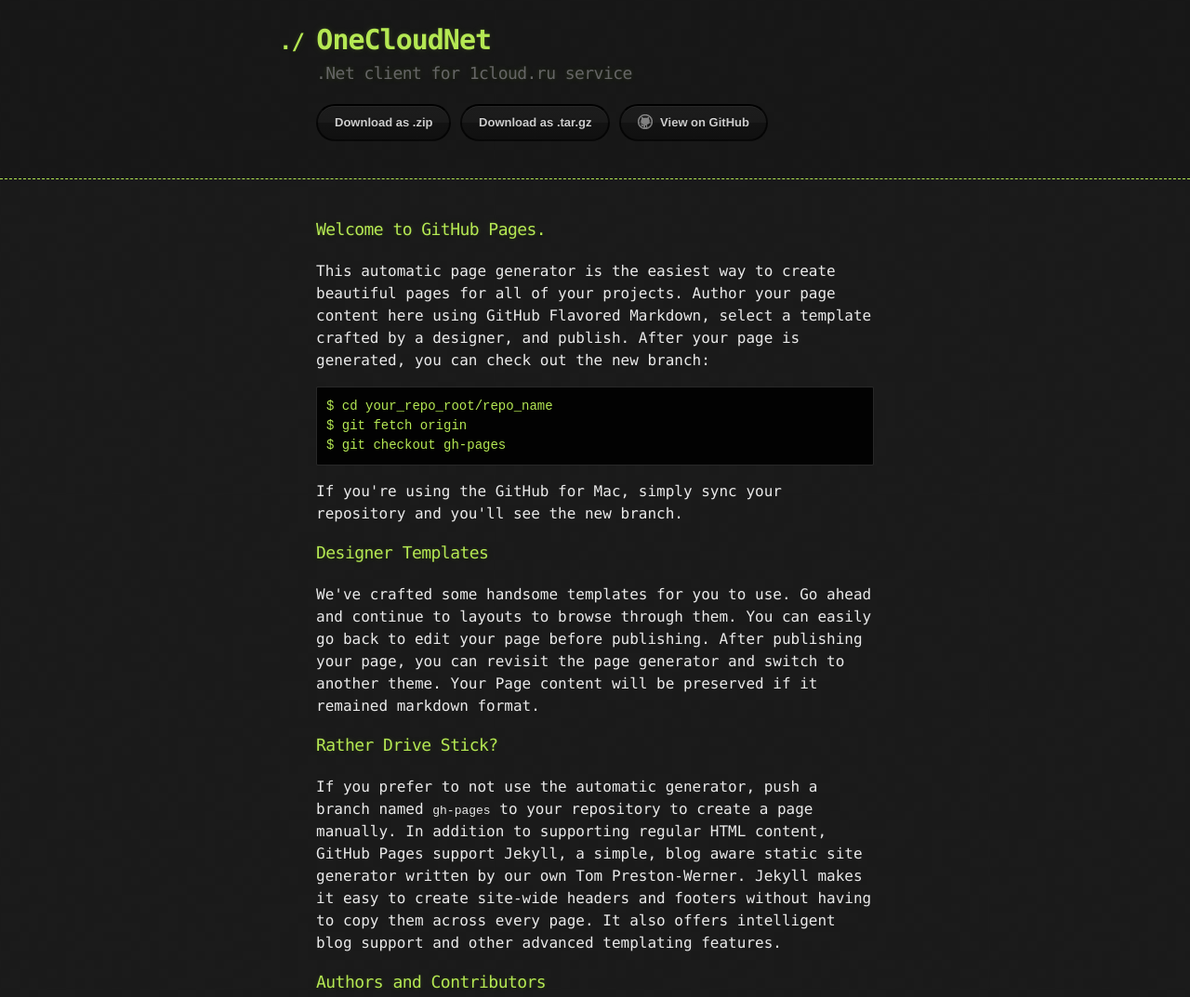
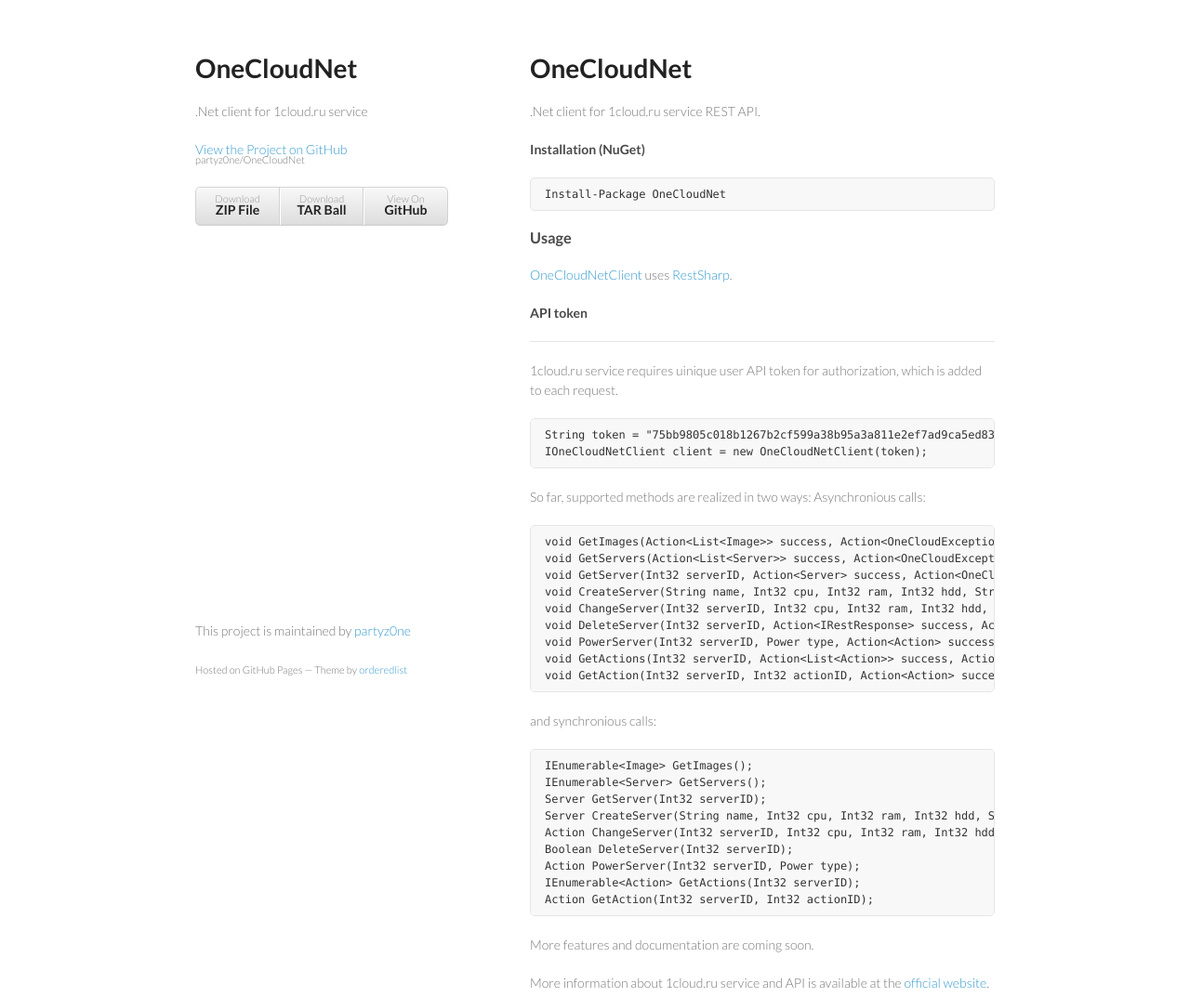
Before and after one commit to partyz0ne/OneCloudNet, a plain HTML site: page index.html in a window 1280 px wide. Shown: the top 1073 px of the page at 93% size. Drawn offline with Linux system fonts and the light colour scheme.

Commit message:
Create gh-pages branch via GitHub

```diff
--- a/index.html
+++ b/index.html
@@ -1,67 +1,100 @@
-<!DOCTYPE html>
+<!doctype html>
 <html>
   <head>
-    <meta charset='utf-8'>
+    <meta charset="utf-8">
     <meta http-equiv="X-UA-Compatible" content="chrome=1">
+    <title>OneCloudNet by partyz0ne</title>
 
-    <link rel="stylesheet" type="text/css" href="stylesheets/stylesheet.css" media="screen">
-    <link rel="stylesheet" type="text/css" href="stylesheets/pygment_trac.css" media="screen">
-    <link rel="stylesheet" type="text/css" href="stylesheets/print.css" media="print">
+    <link rel="stylesheet" href="stylesheets/styles.css">
+    <link rel="stylesheet" href="stylesheets/pygment_trac.css">
+    <meta name="viewport" content="width=device-width, initial-scale=1, user-scalable=no">
+    <!--[if lt IE 9]>
+    <script src="//html5shiv.googlecode.com/svn/trunk/html5.js"></script>
+    <![endif]-->
+  </head>
+  <body>
+    <div class="wrapper">
+      <header>
+        <h1>OneCloudNet</h1>
+        <p>.Net client for 1cloud.ru service</p>
 
-    <title>OneCloudNet by partyz0ne</title>
-  </head>
+        <p class="view"><a href="https://github.com/partyz0ne/OneCloudNet">View the Project on GitHub <small>partyz0ne/OneCloudNet</small></a></p>
 
-  <body>
 
-    <header>
-      <div class="container">
-        <h1>OneCloudNet</h1>
-        <h2>.Net client for 1cloud.ru service</h2>
+        <ul>
+          <li><a href="https://github.com/partyz0ne/OneCloudNet/zipball/master">Download <strong>ZIP File</strong></a></li>
+          <li><a href="https://github.com/partyz0ne/OneCloudNet/tarball/master">Download <strong>TAR Ball</strong></a></li>
+          <li><a href="https://github.com/partyz0ne/OneCloudNet">View On <strong>GitHub</strong></a></li>
+        </ul>
+      </header>
+      <section>
+        <h1>
+<a id="onecloudnet" class="anchor" href="#onecloudnet" aria-hidden="true"><span class="octicon octicon-link"></span></a><strong>OneCloudNet</strong>
+</h1>
 
-        <section id="downloads">
-          <a href="https://github.com/partyz0ne/OneCloudNet/zipball/master" class="btn">Download as .zip</a>
-          <a href="https://github.com/partyz0ne/OneCloudNet/tarball/master" class="btn">Download as .tar.gz</a>
-          <a href="https://github.com/partyz0ne/OneCloudNet" class="btn btn-github"><span class="icon"></span>View on GitHub</a>
-        </section>
-      </div>
-    </header>
+<p>.Net client for 1cloud.ru service REST API.</p>
 
-    <div class="container">
-      <section id="main_content">
-        <h3>
-<a id="welcome-to-github-pages" class="anchor" href="#welcome-to-github-pages" aria-hidden="true"><span class="octicon octicon-link"></span></a>Welcome to GitHub Pages.</h3>
+<h4>
+<a id="installation-nuget" class="anchor" href="#installation-nuget" aria-hidden="true"><span class="octicon octicon-link"></span></a>Installation (NuGet)</h4>
 
-<p>This automatic page generator is the easiest way to create beautiful pages for all of your projects. Author your page content here using GitHub Flavored Markdown, select a template crafted by a designer, and publish. After your page is generated, you can check out the new branch:</p>
-
-<pre><code>$ cd your_repo_root/repo_name
-$ git fetch origin
-$ git checkout gh-pages
-</code></pre>
-
-<p>If you're using the GitHub for Mac, simply sync your repository and you'll see the new branch.</p>
+<div class="highlight highlight-csharp"><pre>Install-Package OneCloudNet</pre></div>
 
 <h3>
-<a id="designer-templates" class="anchor" href="#designer-templates" aria-hidden="true"><span class="octicon octicon-link"></span></a>Designer Templates</h3>
+<a id="usage" class="anchor" href="#usage" aria-hidden="true"><span class="octicon octicon-link"></span></a>Usage</h3>
 
-<p>We've crafted some handsome templates for you to use. Go ahead and continue to layouts to browse through them. You can easily go back to edit your page before publishing. After publishing your page, you can revisit the page generator and switch to another theme. Your Page content will be preserved if it remained markdown format.</p>
+<p><a href="https://github.com/partyz0ne/OneCloudNet/blob/master/OneCloudNet/Client/Client.cs">OneCloudNetClient</a> uses <a href="https://github.com/restsharp/RestSharp">RestSharp</a>.</p>
 
-<h3>
-<a id="rather-drive-stick" class="anchor" href="#rather-drive-stick" aria-hidden="true"><span class="octicon octicon-link"></span></a>Rather Drive Stick?</h3>
+<h4>
+<a id="api-token" class="anchor" href="#api-token" aria-hidden="true"><span class="octicon octicon-link"></span></a>API token</h4>
 
-<p>If you prefer to not use the automatic generator, push a branch named <code>gh-pages</code> to your repository to create a page manually. In addition to supporting regular HTML content, GitHub Pages support Jekyll, a simple, blog aware static site generator written by our own Tom Preston-Werner. Jekyll makes it easy to create site-wide headers and footers without having to copy them across every page. It also offers intelligent blog support and other advanced templating features.</p>
+<hr>
 
-<h3>
-<a id="authors-and-contributors" class="anchor" href="#authors-and-contributors" aria-hidden="true"><span class="octicon octicon-link"></span></a>Authors and Contributors</h3>
+<p>1cloud.ru service requires uinique user API token for authorization, which is added to each request.</p>
 
-<p>You can <a href="https://github.com/blog/821" class="user-mention">@mention</a> a GitHub username to generate a link to their profile. The resulting <code>&lt;a&gt;</code> element will link to the contributor's GitHub Profile. For example: In 2007, Chris Wanstrath (<a href="https://github.com/defunkt" class="user-mention">@defunkt</a>), PJ Hyett (<a href="https://github.com/pjhyett" class="user-mention">@pjhyett</a>), and Tom Preston-Werner (<a href="https://github.com/mojombo" class="user-mention">@mojombo</a>) founded GitHub.</p>
+<div class="highlight highlight-csharp"><pre>String token = <span class="pl-s1"><span class="pl-pds">"</span>75bb9805c018b1267b2cf599a38b95a3a811e2ef7ad9ca5ed838ea4c6bafaf50<span class="pl-pds">"</span></span>;
+IOneCloudNetClient client = <span class="pl-s">new</span> OneCloudNetClient(token);</pre></div>
 
-<h3>
-<a id="support-or-contact" class="anchor" href="#support-or-contact" aria-hidden="true"><span class="octicon octicon-link"></span></a>Support or Contact</h3>
+<p>So far, supported methods are realized in two ways:
+Asynchronious calls:</p>
 
-<p>Having trouble with Pages? Check out the documentation at <a href="https://help.github.com/pages">https://help.github.com/pages</a> or contact <a href="mailto:support@github.com">support@github.com</a> and we’ll help you sort it out.</p>
+<div class="highlight highlight-csharp"><pre><span class="pl-st">void</span> GetImages(Action&lt;List&lt;Image&gt;&gt; success, Action&lt;OneCloudException&gt; failure);
+<span class="pl-st">void</span> GetServers(Action&lt;List&lt;Server&gt;&gt; success, Action&lt;OneCloudException&gt; failure);
+<span class="pl-st">void</span> GetServer(Int32 serverID, Action&lt;Server&gt; success, Action&lt;OneCloudException&gt; failure);
+<span class="pl-st">void</span> CreateServer(String name, Int32 cpu, Int32 ram, Int32 hdd, String imageID, Action&lt;Server&gt; success, Action&lt;OneCloudException&gt; failure);
+<span class="pl-st">void</span> ChangeServer(Int32 serverID, Int32 cpu, Int32 ram, Int32 hdd, Action&lt;Action&gt; success, Action&lt;OneCloudException&gt; failure);
+<span class="pl-st">void</span> DeleteServer(Int32 serverID, Action&lt;IRestResponse&gt; success, Action&lt;OneCloudException&gt; failure);
+<span class="pl-st">void</span> PowerServer(Int32 serverID, Power type, Action&lt;Action&gt; success, Action&lt;OneCloudException&gt; failure);
+<span class="pl-st">void</span> GetActions(Int32 serverID, Action&lt;List&lt;Action&gt;&gt; success, Action&lt;OneCloudException&gt; failure);
+<span class="pl-st">void</span> GetAction(Int32 serverID, Int32 actionID, Action&lt;Action&gt; success, Action&lt;OneCloudException&gt; failure);</pre></div>
+
+<p>and synchronious calls:</p>
+
+<div class="highlight highlight-csharp"><pre>IEnumerable&lt;Image&gt; GetImages();
+IEnumerable&lt;Server&gt; GetServers();
+Server GetServer(Int32 serverID);
+Server CreateServer(String name, Int32 cpu, Int32 ram, Int32 hdd, String imageID);
+Action ChangeServer(Int32 serverID, Int32 cpu, Int32 ram, Int32 hdd);
+Boolean DeleteServer(Int32 serverID);
+Action PowerServer(Int32 serverID, Power type);
+IEnumerable&lt;Action&gt; GetActions(Int32 serverID);
+Action GetAction(Int32 serverID, Int32 actionID);</pre></div>
+
+<p>More features and documentation are coming soon.</p>
+
+<p>More information about 1cloud.ru service and API is available at the
+<a href="http://www.1cloud.ru/">official website</a>.</p>
+
+<h2>
+<a id="license" class="anchor" href="#license" aria-hidden="true"><span class="octicon octicon-link"></span></a>License</h2>
+
+<p>Code and documentation are available according to the <em>Apache</em> License (see <a href="https://github.com/partyz0ne/OneCloudNet/blob/master/LICENSE">LICENSE</a>).</p>
       </section>
+      <footer>
+        <p>This project is maintained by <a href="https://github.com/partyz0ne">partyz0ne</a></p>
+        <p><small>Hosted on GitHub Pages &mdash; Theme by <a href="https://github.com/orderedlist">orderedlist</a></small></p>
+      </footer>
     </div>
-
+    <script src="javascripts/scale.fix.js"></script>
 
   </body>
 </html>
--- a/stylesheets/pygment_trac.css
+++ b/stylesheets/pygment_trac.css
@@ -1,3 +1,4 @@
+.highlight  { background: #ffffff; }
 .highlight .c { color: #999988; font-style: italic } /* Comment */
 .highlight .err { color: #a61717; background-color: #e3d2d2 } /* Error */
 .highlight .k { font-weight: bold } /* Keyword */
@@ -34,7 +35,7 @@
 .highlight .ne { color: #990000; font-weight: bold } /* Name.Exception */
 .highlight .nf { color: #990000; font-weight: bold } /* Name.Function */
 .highlight .nn { color: #555555 } /* Name.Namespace */
-.highlight .nt { color: #CBDFFF } /* Name.Tag */
+.highlight .nt { color: #000080 } /* Name.Tag */
 .highlight .nv { color: #008080 } /* Name.Variable */
 .highlight .ow { font-weight: bold } /* Operator.Word */
 .highlight .w { color: #bbbbbb } /* Text.Whitespace */
--- /dev/null
+++ b/stylesheets/styles.css
@@ -0,0 +1,255 @@
+@import url(https://fonts.googleapis.com/css?family=Lato:300italic,700italic,300,700);
+
+body {
+  padding:50px;
+  font:14px/1.5 Lato, "Helvetica Neue", Helvetica, Arial, sans-serif;
+  color:#777;
+  font-weight:300;
+}
+
+h1, h2, h3, h4, h5, h6 {
+  color:#222;
+  margin:0 0 20px;
+}
+
+p, ul, ol, table, pre, dl {
+  margin:0 0 20px;
+}
+
+h1, h2, h3 {
+  line-height:1.1;
+}
+
+h1 {
+  font-size:28px;
+}
+
+h2 {
+  color:#393939;
+}
+
+h3, h4, h5, h6 {
+  color:#494949;
+}
+
+a {
+  color:#39c;
+  font-weight:400;
+  text-decoration:none;
+}
+
+a small {
+  font-size:11px;
+  color:#777;
+  margin-top:-0.6em;
+  display:block;
+}
+
+.wrapper {
+  width:860px;
+  margin:0 auto;
+}
+
+blockquote {
+  border-left:1px solid #e5e5e5;
+  margin:0;
+  padding:0 0 0 20px;
+  font-style:italic;
+}
+
+code, pre {
+  font-family:Monaco, Bitstream Vera Sans Mono, Lucida Console, Terminal;
+  color:#333;
+  font-size:12px;
+}
+
+pre {
+  padding:8px 15px;
+  background: #f8f8f8;
+  border-radius:5px;
+  border:1px solid #e5e5e5;
+  overflow-x: auto;
+}
+
+table {
+  width:100%;
+  border-collapse:collapse;
+}
+
+th, td {
+  text-align:left;
+  padding:5px 10px;
+  border-bottom:1px solid #e5e5e5;
+}
+
+dt {
+  color:#444;
+  font-weight:700;
+}
+
+th {
+  color:#444;
+}
+
+img {
+  max-width:100%;
+}
+
+header {
+  width:270px;
+  float:left;
+  position:fixed;
+}
+
+header ul {
+  list-style:none;
+  height:40px;
+
+  padding:0;
+
+  background: #eee;
+  background: -moz-linear-gradient(top, #f8f8f8 0%, #dddddd 100%);
+  background: -webkit-gradient(linear, left top, left bottom, color-stop(0%,#f8f8f8), color-stop(100%,#dddddd));
+  background: -webkit-linear-gradient(top, #f8f8f8 0%,#dddddd 100%);
+  background: -o-linear-gradient(top, #f8f8f8 0%,#dddddd 100%);
+  background: -ms-linear-gradient(top, #f8f8f8 0%,#dddddd 100%);
+  background: linear-gradient(top, #f8f8f8 0%,#dddddd 100%);
+
+  border-radius:5px;
+  border:1px solid #d2d2d2;
+  box-shadow:inset #fff 0 1px 0, inset rgba(0,0,0,0.03) 0 -1px 0;
+  width:270px;
+}
+
+header li {
+  width:89px;
+  float:left;
+  border-right:1px solid #d2d2d2;
+  height:40px;
+}
+
+header ul a {
+  line-height:1;
+  font-size:11px;
+  color:#999;
+  display:block;
+  text-align:center;
+  padding-top:6px;
+  height:40px;
+}
+
+strong {
+  color:#222;
+  font-weight:700;
+}
+
+header ul li + li {
+  width:88px;
+  border-left:1px solid #fff;
+}
+
+header ul li + li + li {
+  border-right:none;
+  width:89px;
+}
+
+header ul a strong {
+  font-size:14px;
+  display:block;
+  color:#222;
+}
+
+section {
+  width:500px;
+  float:right;
+  padding-bottom:50px;
+}
+
+small {
+  font-size:11px;
+}
+
+hr {
+  border:0;
+  background:#e5e5e5;
+  height:1px;
+  margin:0 0 20px;
+}
+
+footer {
+  width:270px;
+  float:left;
+  position:fixed;
+  bottom:50px;
+}
+
+@media print, screen and (max-width: 960px) {
+
+  div.wrapper {
+    width:auto;
+    margin:0;
+  }
+
+  header, section, footer {
+    float:none;
+    position:static;
+    width:auto;
+  }
+
+  header {
+    padding-right:320px;
+  }
+
+  section {
+    border:1px solid #e5e5e5;
+    border-width:1px 0;
+    padding:20px 0;
+    margin:0 0 20px;
+  }
+
+  header a small {
+    display:inline;
+  }
+
+  header ul {
+    position:absolute;
+    right:50px;
+    top:52px;
+  }
+}
+
+@media print, screen and (max-width: 720px) {
+  body {
+    word-wrap:break-word;
+  }
+
+  header {
+    padding:0;
+  }
+
+  header ul, header p.view {
+    position:static;
+  }
+
+  pre, code {
+    word-wrap:normal;
+  }
+}
+
+@media print, screen and (max-width: 480px) {
+  body {
+    padding:15px;
+  }
+
+  header ul {
+    display:none;
+  }
+}
+
+@media print {
+  body {
+    padding:0.4in;
+    font-size:12pt;
+    color:#444;
+  }
+}
```
Also changed, not shown: javascripts/scale.fix.js (added, +17 -0 lines), params.json (+1 -1 lines).
